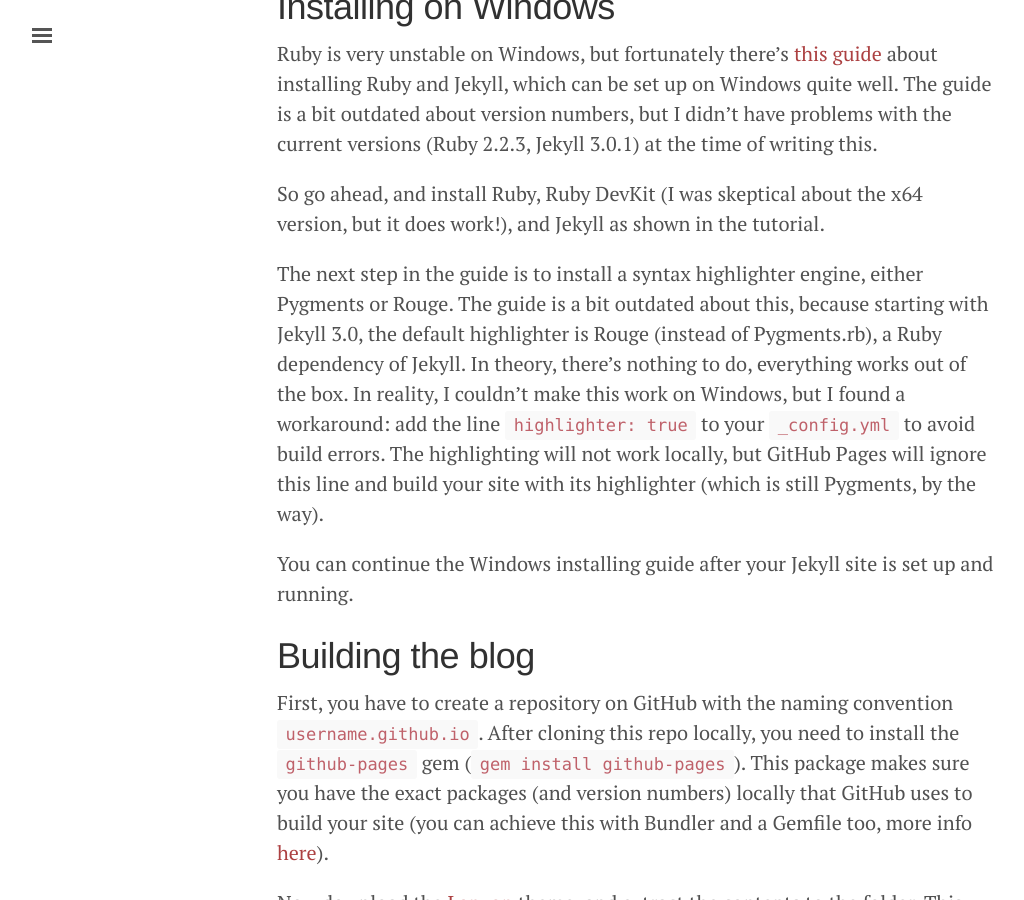
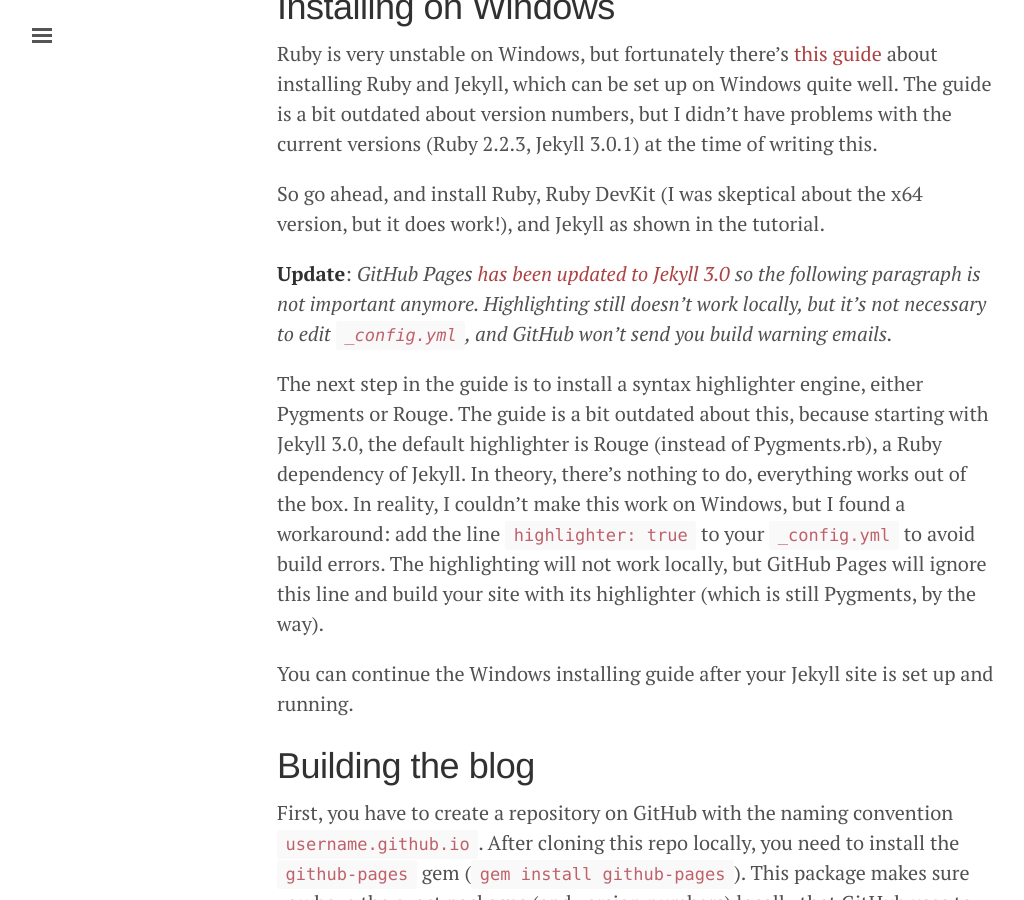
Before and after one commit to ofalvai/oliverfalvai.com, a Jekyll site: the page built from _posts/2015-12-12-gh-pages-jekyll-howto.md, in a window 1280 px wide and 900 px high, scrolled down 607 px. Shown: the whole window, without its empty margins (3-1027 px from the left). Built offline with Jekyll 4.4.1, drawn with Linux system fonts in a browser that asks for light colours; comment, search, counter and statistics services are not loaded.

Commit message:
Post update: GitHub Pages update information

```diff
--- a/_posts/2015-12-12-gh-pages-jekyll-howto.md
+++ b/_posts/2015-12-12-gh-pages-jekyll-howto.md
@@ -20,6 +20,8 @@ Ruby is very unstable on Windows, but fortunately there's [this guide](http://je
 The guide is a bit outdated about version numbers, but I didn't have problems with the current versions (Ruby 2.2.3, Jekyll 3.0.1) at the time of writing this.
 
 So go ahead, and install Ruby, Ruby DevKit (I was skeptical about the x64 version, but it does work!), and Jekyll as shown in the tutorial.
+
+**Update**: *GitHub Pages [has been updated to Jekyll 3.0](https://github.com/blog/2100-github-pages-now-faster-and-simpler-with-jekyll-3-0) so the following paragraph is not important anymore. Highlighting still doesn't work locally, but it's not necessary to edit `_config.yml`, and GitHub won't send you build warning emails.*
 
 The next step in the guide is to install a syntax highlighter engine, either Pygments or Rouge. The guide is a bit outdated about this, because starting with Jekyll 3.0, the default highlighter is Rouge (instead of Pygments.rb), a Ruby dependency of Jekyll. In theory, there's nothing to do, everything works out of the box. In reality, I couldn't make this work on Windows, but I found a workaround: add the line `highlighter: true` to your `_config.yml` to avoid build errors. The highlighting will not work locally, but GitHub Pages will ignore this line and build your site with its highlighter (which is still Pygments, by the way).
 
```
